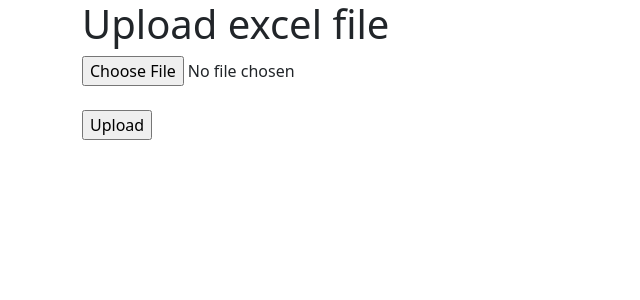
After one commit to SergBoyko/StopList_api, a Rails app: page /stoplist/new in a window 1280 px wide. The commit adds this page. Shown: the top 300 px of the page, without its empty margins (0-640 px from the left). Run offline with Rails 7, Linux system fonts and the light colour scheme; style sheets or scripts are compiled from the project's sources.

Commit message:
Add routes and uploader XLSX

```diff
--- a/app/controllers/stoplist_controller.rb
+++ b/app/controllers/stoplist_controller.rb
@@ -1,2 +1,32 @@
+
 class StoplistController < ApplicationController
+
+  def new
+    @errors ||= nil
+  end
+
+  def upload
+    @my_file = params[:my_file]
+    @correct_phones = []
+    @incorrect_phones = []
+    # Check that is excel file
+    if ['.xls','.xlsx', '.xlsb'].include?(File.extname(@my_file))
+      xlsx = Roo::Spreadsheet.open(@my_file.tempfile.path, extension: :xlsx)
+      xlsx.column(1).each do |phone|
+        # Create new validated array with phones and add to db
+        if Stoplist.create(phone: phone).valid?
+          @correct_phones << phone
+        else
+          @incorrect_phones << phone
+        end
+      end
+
+      render 'layouts/upload'
+    else
+      @errors = "Bad file format. You need upload only Excel file."
+      render :new
+    end
+
+
+  end
 end
--- a/app/views/layouts/application.html.erb
+++ b/app/views/layouts/application.html.erb
@@ -3,6 +3,8 @@
   <head>
     <title>StopListApi</title>
     <meta name="viewport" content="width=device-width,initial-scale=1">
+    <link href="https://cdn.jsdelivr.net/npm/bootstrap@5.1.3/dist/css/bootstrap.min.css" rel="stylesheet" integrity="sha384-1BmE4kWBq78iYhFldvKuhfTAU6auU8tT94WrHftjDbrCEXSU1oBoqyl2QvZ6jIW3" crossorigin="anonymous">
+    <script src="https://cdn.jsdelivr.net/npm/bootstrap@5.1.3/dist/js/bootstrap.bundle.min.js" integrity="sha384-ka7Sk0Gln4gmtz2MlQnikT1wXgYsOg+OMhuP+IlRH9sENBO0LRn5q+8nbTov4+1p" crossorigin="anonymous"></script>
     <%= csrf_meta_tags %>
     <%= csp_meta_tag %>
 
@@ -11,6 +13,8 @@
   </head>
 
   <body>
+  <div class="container">
     <%= yield %>
+  </div>
   </body>
 </html>
--- /dev/null
+++ b/app/views/stoplist/new.html.erb
@@ -0,0 +1,12 @@
+<% if @errors %>
+<div class="alert alert-danger" role="alert">
+  <%= @errors %>
+</div>
+<% end %>
+<h1>Upload excel file</h1>
+<%= form_with url: :stoplist_upload,  multipart: true do |form| %>
+  <%= file_field_tag :my_file ,:accept => '.xls,.xlsx,.xlsb'%>
+  <br>
+  <br>
+  <%= form.submit 'Upload' %>
+<% end %>
--- a/config/routes.rb
+++ b/config/routes.rb
@@ -1,3 +1,6 @@
 Rails.application.routes.draw do
   # For details on the DSL available within this file, see https://guides.rubyonrails.org/routing.html
+  resources :stoplist
+  post 'stoplist/upload', to: 'stoplist#upload'
+
 end
```
Also changed, not shown: app/views/layouts/upload.html.erb (added, +12 -0 lines), Gemfile, Gemfile.lock, db/development.sqlite3, 5 other files.
